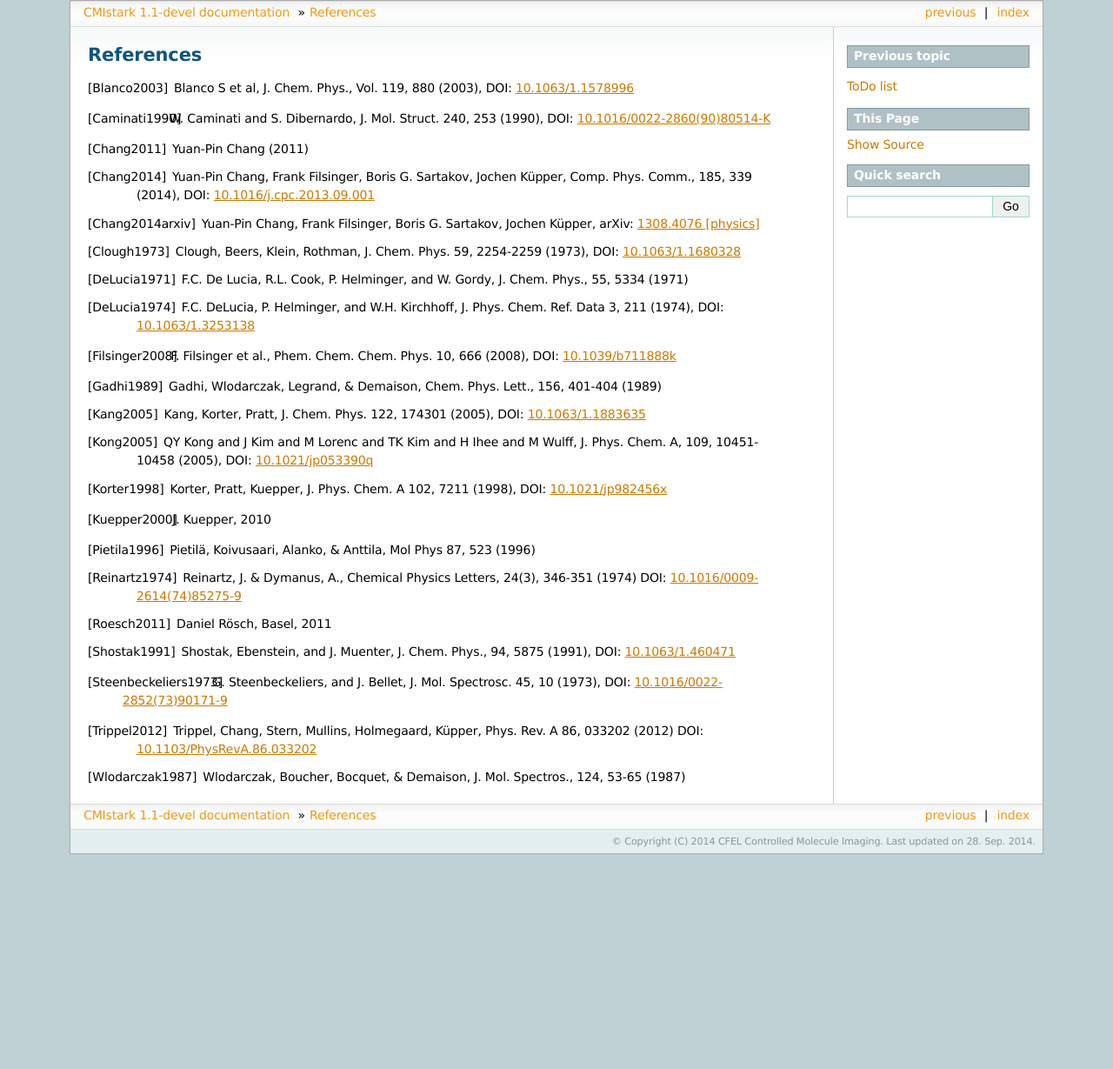
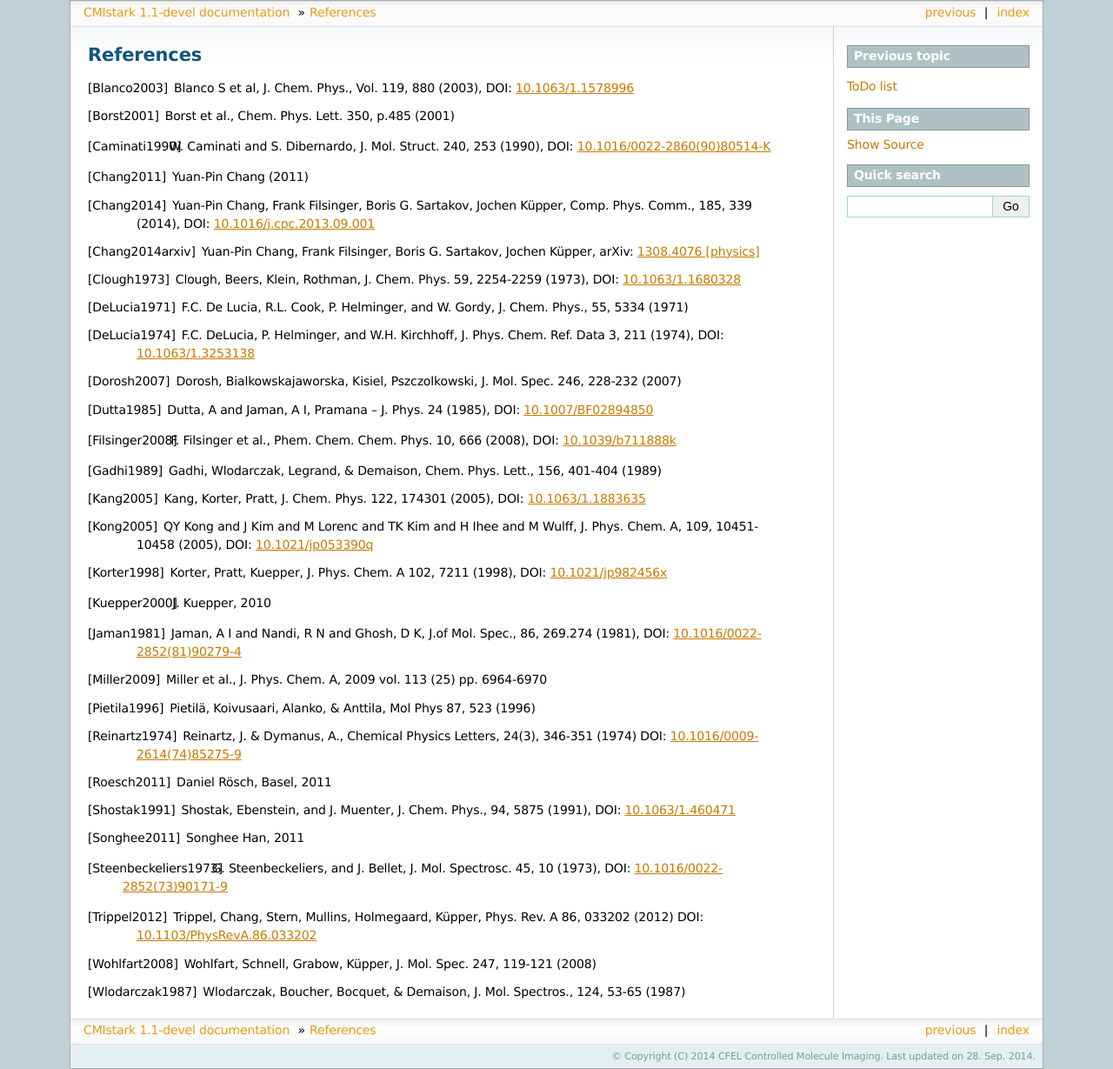
Before and after one commit to CFEL-CMI/cmistark, a Sphinx documentation site: the page built from doc/references.rst, in a window 1280 px wide. Shown: the whole page at 87% size. Built offline with Sphinx 7.4.7, drawn with Linux system fonts in a browser that asks for light colours; before the commit the page ends 982 px from its top, so only the background shows below that.

Commit message:
(doc update) transfer references

```diff
--- a/doc/references.rst
+++ b/doc/references.rst
@@ -2,6 +2,7 @@ References
 ==========
 
 .. [Blanco2003] Blanco S et al, J. Chem. Phys., Vol. 119, 880 (2003), DOI: `10.1063/1.1578996 <http://dx.doi.org/10.1063/1.1578996>`_
+.. [Borst2001] Borst et al., Chem. Phys. Lett. 350, p.485 (2001)
 .. [Caminati1990] W. Caminati and S. Dibernardo, J. Mol. Struct. 240, 253 (1990), DOI: `10.1016/0022-2860(90)80514-K <http://dx.doi.org/10.1016/0022-2860(90)80514-K>`_
 .. [Chang2011] Yuan-Pin Chang (2011)
 .. [Chang2014] Yuan-Pin Chang, Frank Filsinger, Boris G. Sartakov, Jochen Küpper, Comp. Phys. Comm., 185, 339 (2014), DOI: `10.1016/j.cpc.2013.09.001 <http://dx.doi.org/10.1016/j.cpc.2013.09.001>`_
@@ -9,18 +10,24 @@ References
 .. [Clough1973] Clough, Beers, Klein, Rothman, J. Chem. Phys. 59, 2254-2259 (1973), DOI: `10.1063/1.1680328 <http://dx.doi.org/10.1063/1.1680328>`_
 .. [DeLucia1971] F.C. De Lucia, R.L. Cook, P. Helminger, and W. Gordy, J. Chem. Phys., 55, 5334 (1971)
 .. [DeLucia1974] F.C. DeLucia, P. Helminger, and W.H. Kirchhoff, J. Phys. Chem. Ref. Data 3, 211 (1974), DOI: `10.1063/1.3253138 <http://dx.doi.org/10.1063/1.3253138>`_
+.. [Dorosh2007] Dorosh, Bialkowskajaworska, Kisiel, Pszczolkowski,  J. Mol. Spec. 246, 228-232 (2007)
+.. [Dutta1985] Dutta, A and Jaman, A I, Pramana -- J. Phys. 24 (1985), DOI: `10.1007/BF02894850 <http://dx.doi.org/10.1007/BF02894850>`_
 .. [Filsinger2008] F. Filsinger et al., Phem. Chem. Chem. Phys. 10, 666 (2008), DOI: `10.1039/b711888k <http://dx.doi.org/10.1039/b711888k>`_
 .. [Gadhi1989] Gadhi, Wlodarczak, Legrand, & Demaison, Chem. Phys. Lett., 156, 401-404 (1989)
 .. [Kang2005] Kang, Korter, Pratt, J. Chem. Phys. 122, 174301 (2005), DOI: `10.1063/1.1883635 <http://dx.doi.org/10.1063/1.1883635>`_
 .. [Kong2005] QY Kong and J Kim and M Lorenc and TK Kim and H Ihee and M Wulff, J. Phys. Chem. A, 109, 10451-10458 (2005), DOI: `10.1021/jp053390q <http://dx.doi.org/10.1021/jp053390q>`_
 .. [Korter1998] Korter, Pratt, Kuepper, J. Phys. Chem. A 102, 7211 (1998), DOI: `10.1021/jp982456x <http://dx.doi.org/10.1021/jp982456x>`_
 .. [Kuepper2000] J. Kuepper, 2010
+.. [Jaman1981] Jaman, A I and Nandi, R N and Ghosh, D K, J.of Mol. Spec., 86, 269.274 (1981), DOI: `10.1016/0022-2852(81)90279-4 <http://dx.doi.org/10.1016/0022-2852(81)90279-4>`_
+.. [Miller2009] Miller et al., J. Phys. Chem. A, 2009 vol. 113 (25) pp. 6964-6970
 .. [Pietila1996] Pietilä, Koivusaari, Alanko, & Anttila, Mol Phys 87, 523 (1996)
 .. [Reinartz1974] Reinartz, J. & Dymanus, A., Chemical Physics Letters, 24(3), 346-351 (1974) DOI: `10.1016/0009-2614(74)85275-9 <http://dx.doi.org/10.1016/0009-2614(74)85275-9>`_
 .. [Roesch2011] Daniel Rösch, Basel, 2011
 .. [Shostak1991] Shostak, Ebenstein, and J. Muenter, J. Chem. Phys., 94, 5875 (1991), DOI: `10.1063/1.460471 <http://dx.doi.org/10.1063/1.460471>`_
+.. [Songhee2011] Songhee Han, 2011
 .. [Steenbeckeliers1973] G. Steenbeckeliers, and J. Bellet, J. Mol. Spectrosc. 45, 10 (1973), DOI: `10.1016/0022-2852(73)90171-9 <http://dx.doi.org/10.1016/0022-2852(73)90171-9>`_
 .. [Trippel2012] Trippel, Chang, Stern, Mullins, Holmegaard, Küpper, Phys. Rev. A 86, 033202 (2012) DOI: `10.1103/PhysRevA.86.033202 <http://dx.doi.org/10.1103/PhysRevA.86.033202>`_
+.. [Wohlfart2008] Wohlfart, Schnell, Grabow, Küpper, J. Mol. Spec. 247, 119-121 (2008)
 .. [Wlodarczak1987] Wlodarczak, Boucher, Bocquet, & Demaison, J. Mol. Spectros., 124, 53-65 (1987)
 
 .. comment
```
